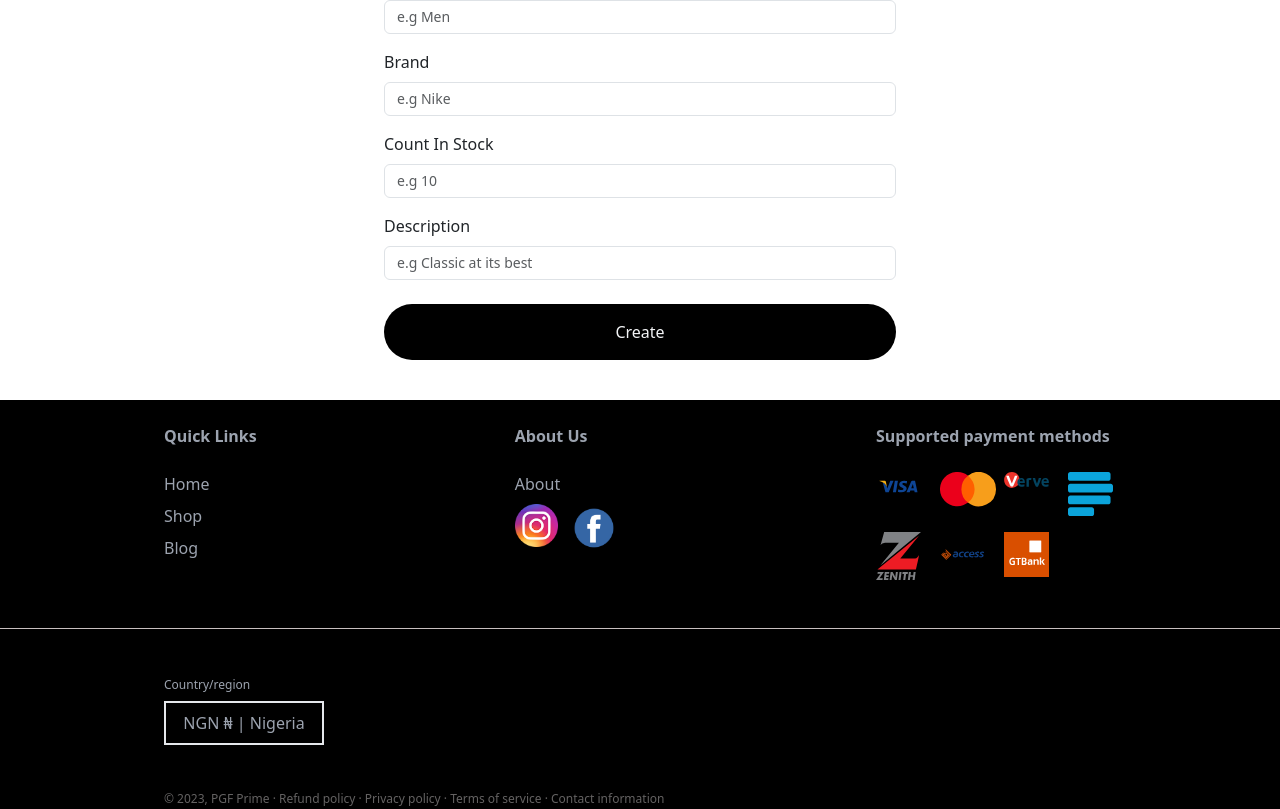
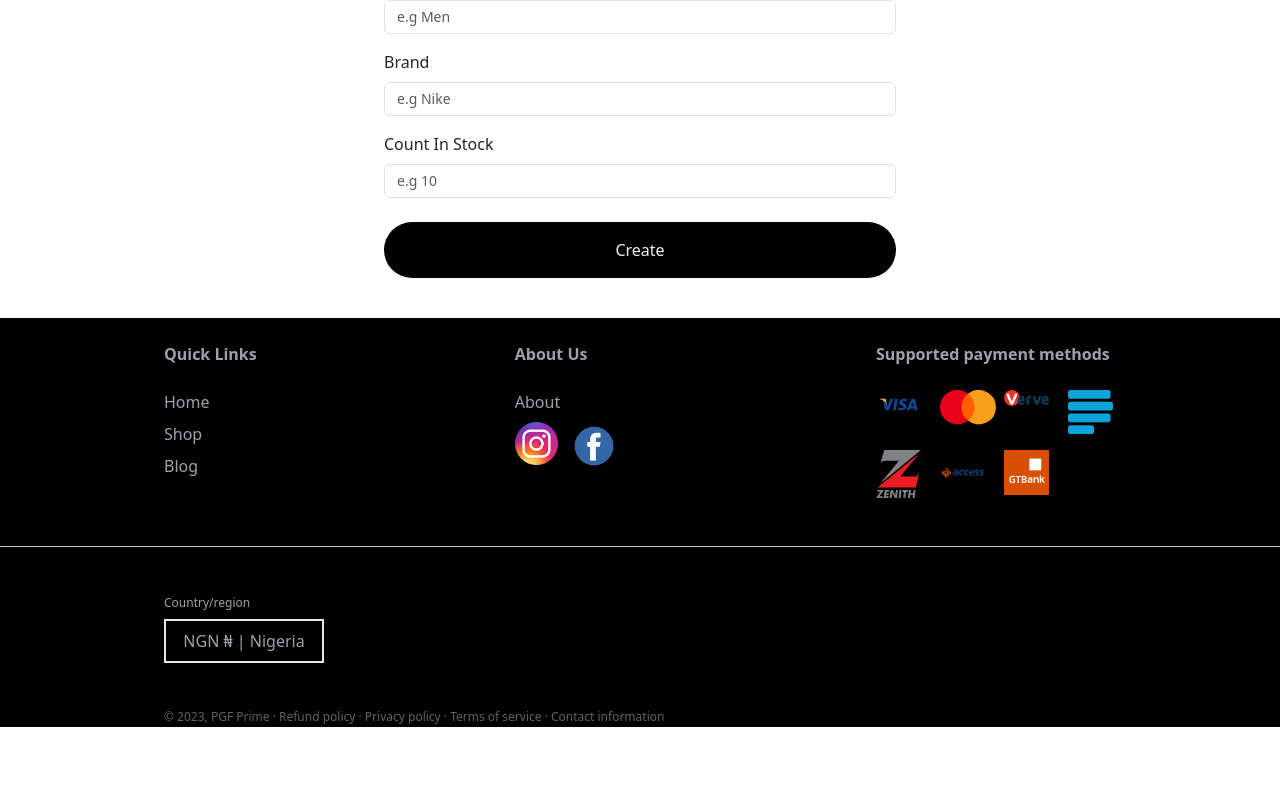
Before and after one commit to apreel-codes/pg-prime, a React (Create React App) app in the folder client/: page /admin/createproduct in a window 1280 px wide. Shown: the part 848-1657 px from the top of the page. After the commit the page ends 1575 px from the top, so only its background shows below. Built offline with nearby package versions, Linux system fonts and the light colour scheme; sample sign-in values are in the browser's storage; a web font is replaced by a local one.

Commit message:
removed description

```diff
--- a/client/src/screens/CreateProduct.js
+++ b/client/src/screens/CreateProduct.js
@@ -86,7 +86,6 @@ const [name, setName] = useState('');
           category,
           brand,
           countInStock,
-          description,
         },
         {
           headers: { Authorization: `Bearer ${userInfo.token}` },
@@ -256,16 +255,6 @@ const [name, setName] = useState('');
                 required
                 />
             </Form.Group>
-            <Form.Group className="mb-3" controlId="description">
-                <Form.Label>Description</Form.Label>
-                <Form.Control
-                className='text-sm'
-                placeholder='e.g Classic at its best'
-                value={description}
-                onChange={(e) => setDescription(e.target.value)}
-                required
-                />
-            </Form.Group>
             <div className="mb-3 mt-4 d-grid">
                 <Button
                 className="bg-black py-3 rounded-full border-none text-gray-100"
--- a/client/src/screens/Product.js
+++ b/client/src/screens/Product.js
@@ -133,9 +133,6 @@ const Product = () => {
                                     ))}
                                 </Row>
                                 </ListGroup.Item>
-                                <ListGroup.Item className="text-d">
-                                   {product.description}
-                                </ListGroup.Item>
                                 <ListGroup.Item className="">
                                         { product.countInStock > 0 ? (
                                                     // <p className="py-1 text-sm font-bold text-green-500">In Stock</p>
--- a/client/src/screens/ProductEdit.js
+++ b/client/src/screens/ProductEdit.js
@@ -108,7 +108,6 @@ export default function ProductEdit() {
           category,
           brand,
           countInStock,
-          description,
         },
         {
           headers: { Authorization: `Bearer ${userInfo.token}` },
@@ -266,14 +265,6 @@ export default function ProductEdit() {
               required
             />
           </Form.Group>
-          <Form.Group className="mb-3" controlId="description">
-            <Form.Label>Description</Form.Label>
-            <Form.Control
-              value={description}
-              onChange={(e) => setDescription(e.target.value)}
-              required
-            />
-          </Form.Group>
           <div className="mb-3 mt-4 d-grid">
             <Button
             className="bg-black py-3 rounded-full text-gray-100 border-none"
--- a/client/src/screens/ProductList.js
+++ b/client/src/screens/ProductList.js
@@ -85,7 +85,6 @@ export default function ProductList() {
   const [category, setCategory] = useState('');
   const [countInStock, setCountInStock] = useState('');
   const [brand, setBrand] = useState('');
-  const [description, setDescription] = useState('');
 
   useEffect(() => {
     const fetchData = async () => {
```
Also changed, not shown: 2 other files (tests, documents, lock files or other folders).
